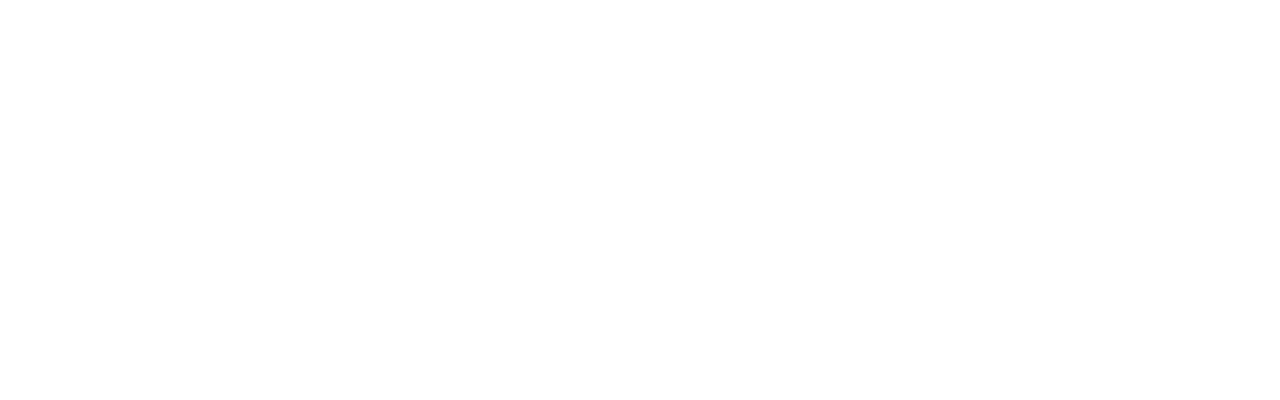
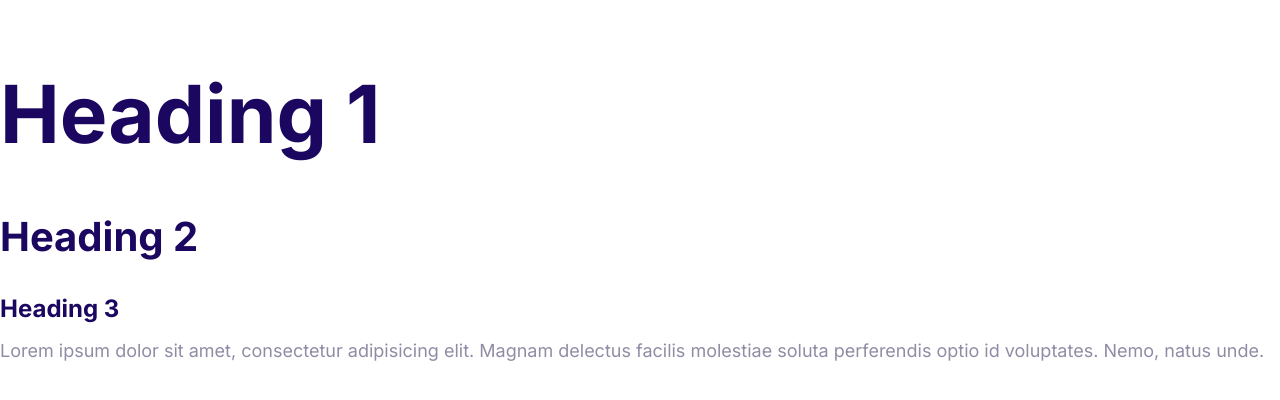
Before and after one commit to j-amiu/Moshiffy, a plain HTML site: page index.html in a window 1280 px wide. Drawn offline with Linux system fonts and the light colour scheme.

Commit message:
Define the styles for the fonts.

```diff
--- a/css/stylesc.css
+++ b/css/stylesc.css
@@ -5,3 +5,48 @@
     --color-headings: #1b0760;
     --color-body: #918ca4;
 }
+
+html{
+    font-size: 62.5%;
+}
+body{
+    font-family: Inter, Arial, Helvetica, sans-serif;
+    font-size: 2.4rem;
+    line-height: 1.5;
+    color: var(--color-body);
+}
+
+h1,
+h2,
+h3{
+    color: var(--color-headings);
+    margin-bottom: 1rem;
+}
+h1{
+    font-size: 7rem;
+}
+h2{
+    font-size: 4rem;
+}
+h3{
+    font-size: 3rem;
+}
+
+p{
+    margin-top: 0;
+}
+
+@media screen and (min-width: 1024px){
+    body{
+        font-size: 1.8rem;
+    }
+    h1{
+        font-size: 8rem;
+    }
+    h2{
+        font-size: 4rem;
+    }
+    h3{
+        font-size: 2.4rem;
+    }
+}
--- a/index.html
+++ b/index.html
@@ -5,8 +5,23 @@
     <meta http-equiv="X-UA-Compatible" content="IE=edge" />
     <meta name="viewport" content="width=device-width, initial-scale=1.0" />
     <title>Document</title>
+    <link rel="preconnect" href="https://fonts.googleapis.com" />
+    <link rel="preconnect" href="https://fonts.gstatic.com" crossorigin />
+    <link
+      href="https://fonts.googleapis.com/css2?family=Inter:wght@400;700&display=swap"
+      rel="stylesheet"
+    />
     <link rel="stylesheet" href="css/normalize.css" />
     <link rel="stylesheet" href="css/stylesc.css" />
   </head>
-  <body></body>
+  <body>
+    <h1>Heading 1</h1>
+    <h2>Heading 2</h2>
+    <h3>Heading 3</h3>
+    <p>
+      Lorem ipsum dolor sit amet, consectetur adipisicing elit. Magnam delectus
+      facilis molestiae soluta perferendis optio id voluptates. Nemo, natus
+      unde.
+    </p>
+  </body>
 </html>
```
